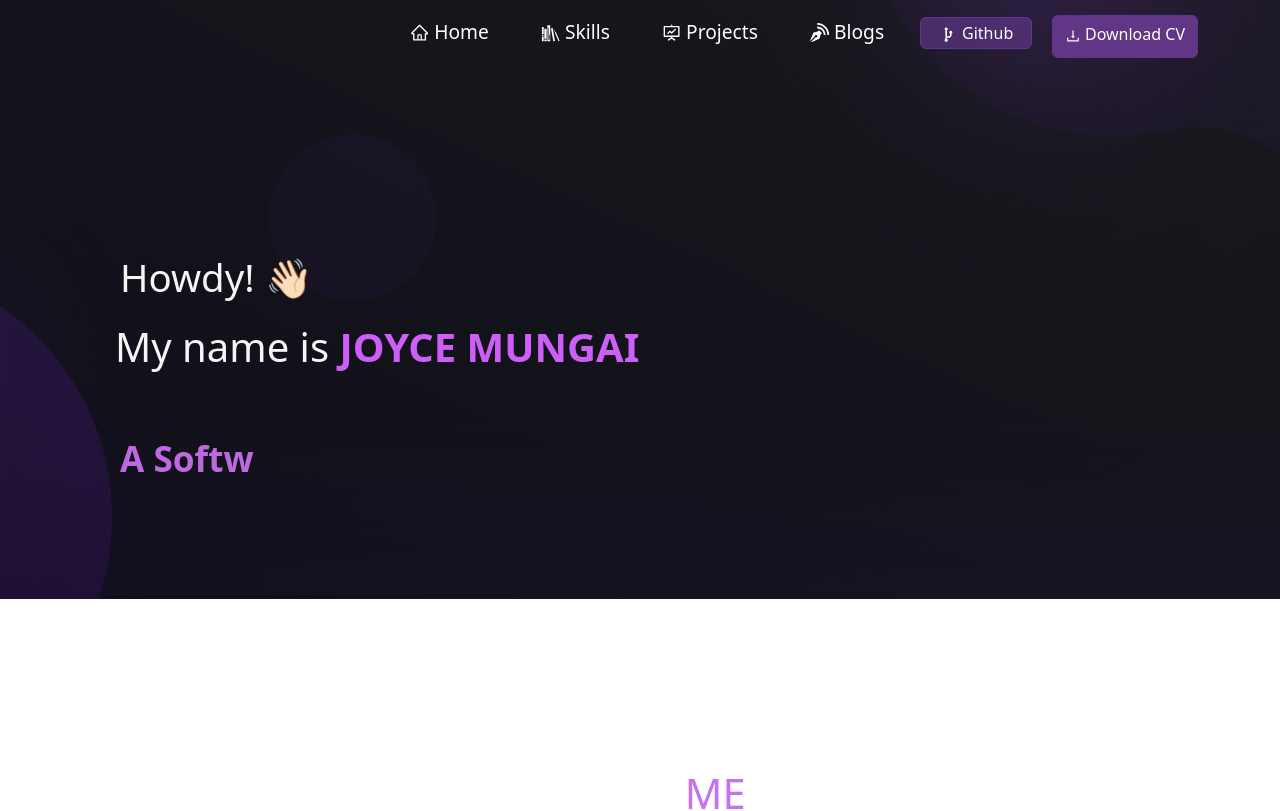
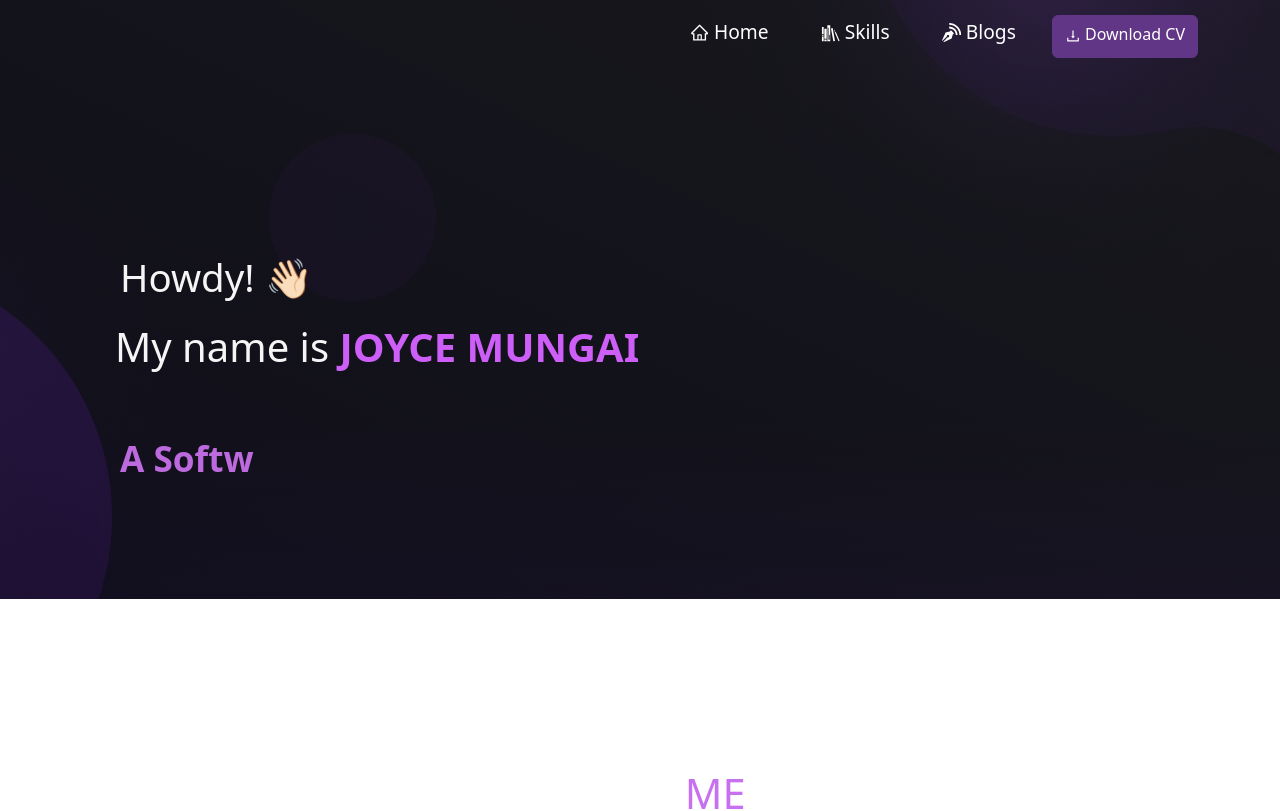
Before and after one commit to WaMungai/Portfolio, a React (Create React App) app in the folder portfolio/: page / in a window 1280 px wide. Shown: the top 811 px of the page. Built offline with nearby package versions, Linux system fonts and the light colour scheme.

Commit message:
Refactor the navbar links

```diff
--- a/portfolio/src/components/Navbar/index.jsx
+++ b/portfolio/src/components/Navbar/index.jsx
@@ -64,7 +64,7 @@ function NavBar() {
               </Nav.Link>
             </Nav.Item>
 
-            <Nav.Item>
+           {/**  <Nav.Item>
               <Nav.Link
                 as={Link}
                 to="/project"
@@ -75,7 +75,7 @@ function NavBar() {
                 />{" "}
                 Projects
               </Nav.Link>
-            </Nav.Item>
+            </Nav.Item>*/}
             <Nav.Item>
               <Nav.Link
                 href="https://wamungai.showwcase.com/shows"
@@ -86,7 +86,7 @@ function NavBar() {
               </Nav.Link>
             </Nav.Item>
 
-            <Nav.Item className="fork-btn">
+       {/** <Nav.Item className="fork-btn">
               <Button
                 href="https://github.com/WaMungai/Portfolio"
                 target="_blank"
@@ -95,7 +95,7 @@ function NavBar() {
                 <CgGitFork style={{ fontSize: "1.2em" }} />{" "}
                 Github
               </Button>
-            </Nav.Item>
+            </Nav.Item> */}
 
             <Nav.Item className="fork-btn">
             <Button
```
